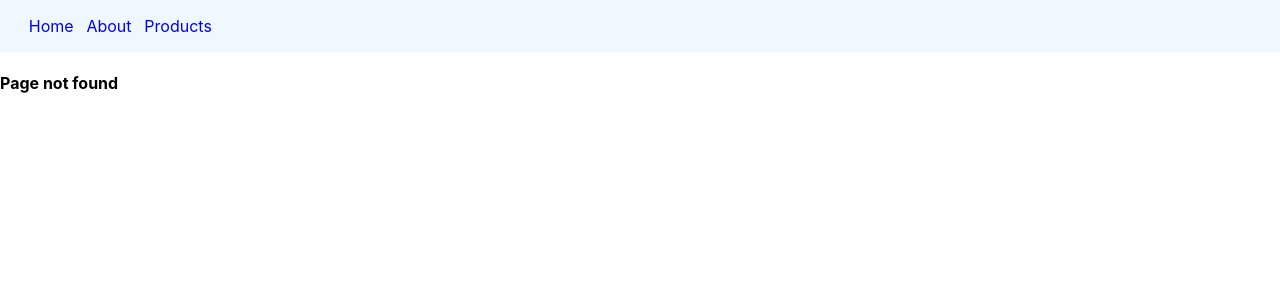
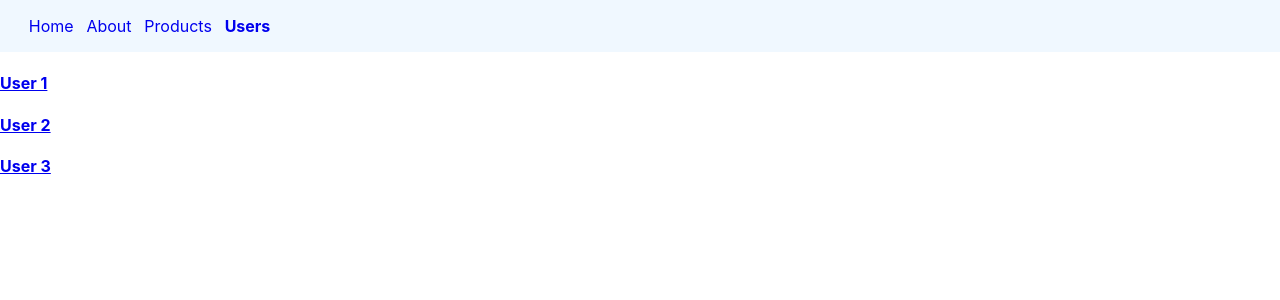
Before and after one commit to Soham2407/react-router-dom, a React (Create React App) app: page /users in a window 1280 px wide. Before the commit this address had no page. Shown: the top 300 px of the page. Built offline with nearby package versions, Linux system fonts and the light colour scheme.

Commit message:
dynamic route added

```diff
--- a/src/App.js
+++ b/src/App.js
@@ -7,6 +7,9 @@ import NoMatch from "./components/NoMatch";
 import Product from "./components/Product";
 import FeaturedProduct from "./components/FeaturedProduct";
 import NewProduct from "./components/NewProduct";
+import Users from "./components/Users";
+import Admin from "./components/Admin";
+import UserDetails from "./components/UserDetails";
 import "./App.css";
 
 function App() {
@@ -22,6 +25,10 @@ function App() {
           <Route path="featured" element={<FeaturedProduct />} />
           <Route path="new" element={<NewProduct />} />
         </Route>
+        <Route path="users" element={<Users />}>
+          <Route path=":id" element={<UserDetails />} />
+          <Route path="admin" element={<Admin />} />
+        </Route>
         <Route path="*" element={<NoMatch />} />
       </Routes>
     </>
--- /dev/null
+++ b/src/components/Admin.js
@@ -0,0 +1,7 @@
+import React from "react";
+
+const Admin = () => {
+  return <h4>Admin user</h4>;
+};
+
+export default Admin;
--- a/src/components/Navbar.js
+++ b/src/components/Navbar.js
@@ -19,6 +19,9 @@ const Navbar = () => {
       <NavLink style={navLinkStyles} to="/products">
         Products
       </NavLink>
+      <NavLink style={navLinkStyles} to="/users">
+        Users
+      </NavLink>
     </nav>
   );
 };
--- /dev/null
+++ b/src/components/UserDetails.js
@@ -0,0 +1,9 @@
+import React from "react";
+import { useParams } from "react-router-dom";
+
+const UserDetails = () => {
+  const { id } = useParams();
+  return <h3>The Details of User {id}</h3>;
+};
+
+export default UserDetails;
--- /dev/null
+++ b/src/components/Users.js
@@ -0,0 +1,31 @@
+import React from "react";
+import { Link, Outlet } from "react-router-dom";
+
+const Users = () => {
+  const data = [
+    {
+      id: "1",
+      name: "User 1",
+    },
+    {
+      id: "2",
+      name: "User 2",
+    },
+    {
+      id: "3",
+      name: "User 3",
+    },
+  ];
+  return (
+    <div>
+      {data.map((user) => (
+        <h4>
+          <Link to={`${user.id}`}>{user.name}</Link>
+        </h4>
+      ))}
+      <Outlet />
+    </div>
+  );
+};
+
+export default Users;
```
